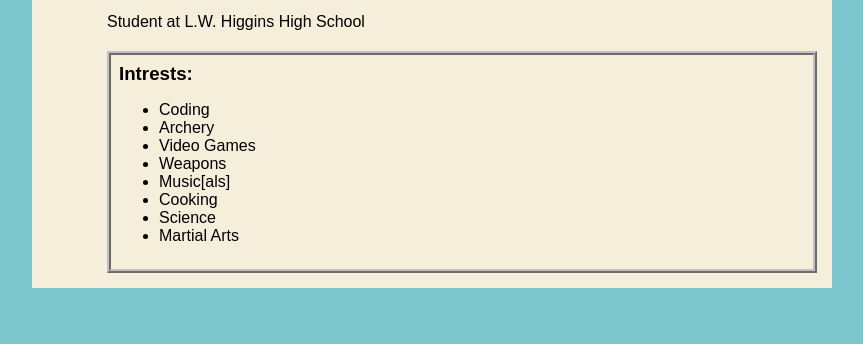
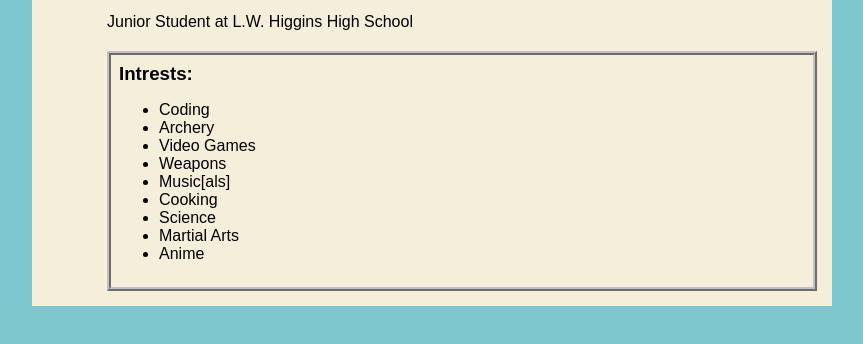
Before and after one commit to Christopher-Maher-Jr/christopher-maher-jr.github.io, a plain HTML site: page index.html in a window 1280 px wide. Shown: the part 172-516 px from the top of the page, without its empty margins (208-1071 px from the left). Drawn offline with Linux system fonts and the light colour scheme.

Commit message:
Changes to be committed: 	modified:   index.html Changes not staged for commit: 	modified:   style.css Untracked files: 	.vscode/

```diff
--- a/index.html
+++ b/index.html
@@ -4,9 +4,7 @@
     <title>Christopher's Website</title>
     <link rel="stylesheet" href="style.css">
   </head>
-
   <body>
-    <!-- All content goes here -->
     <div id="all-contents">
       <nav>
         <h1>Christopher's Website</h1>
@@ -26,7 +24,7 @@
 
         <div class="content">
           <h2>Christopher Maher Jr.</h2>
-          <p>Student at L.W. Higgins High School</p>
+          <p>Junior Student at L.W. Higgins High School</p>
 
           <div id="intrests">
             <h3>Intrests:</h3>
@@ -39,11 +37,11 @@
               <li>Cooking</li>
               <li>Science</li>
               <li>Martial Arts</li>
+              <li>Anime</li>
             </ul>
           </div>
         </div>
       </main>
-
     </div>
   </body>
 </html>
```
